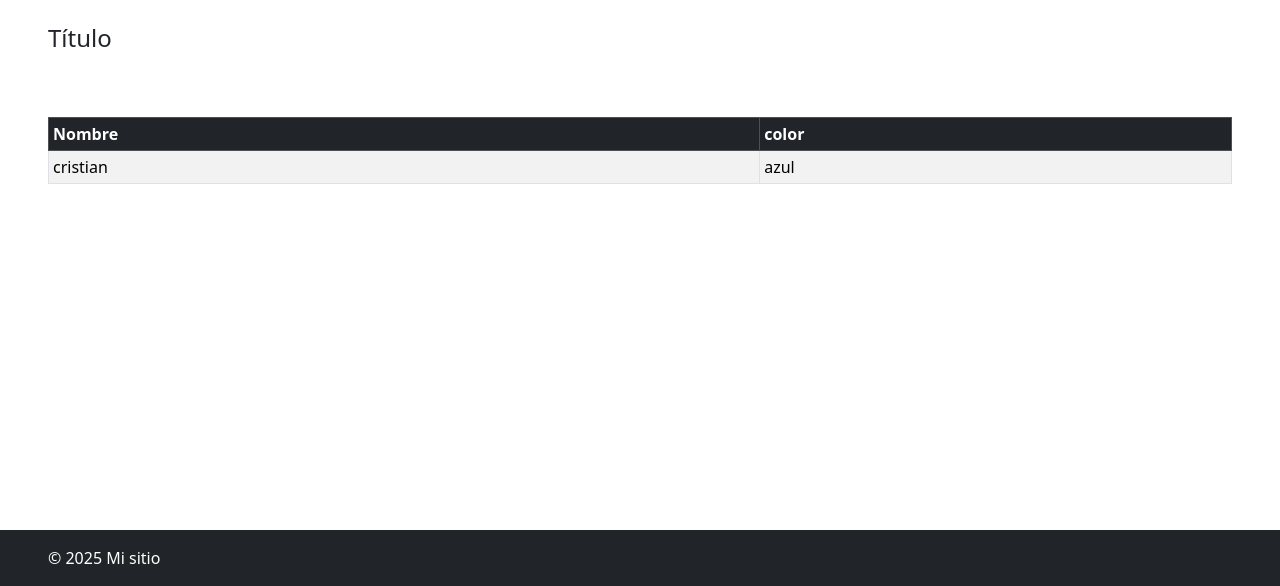
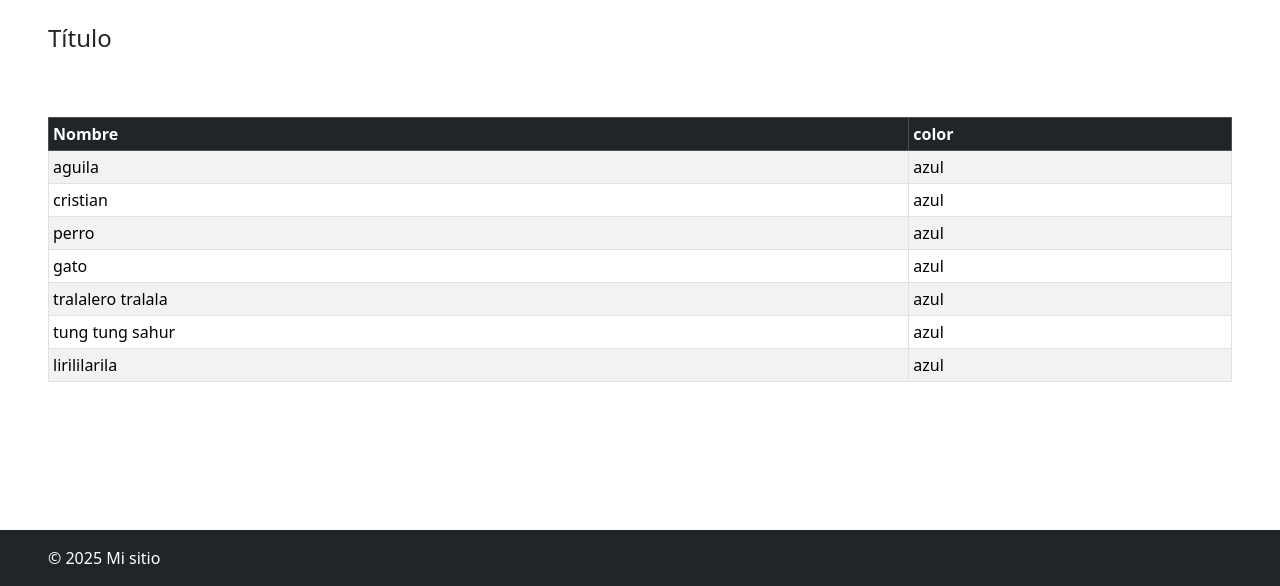
Before and after one commit to pedroHackerNoob/flask, a Flask app: page /animals in a window 1280 px wide. Shown: the part 214-800 px from the top of the page. Run offline with Flask 3, Linux system fonts and the light colour scheme; some libraries are stand-ins or nearby versions.

Commit message:
brain added

```diff
--- a/app.py
+++ b/app.py
@@ -1,7 +1,9 @@
 #importa de un paquete llamado flask, una clase llamada Flask
 from flask import Flask, render_template
 
-#Estamos creando un objeto a partir del constructor de la clase
+from ent.animal import Animal
+from ent.brainrot import BrainRot
+
 app = Flask(__name__)
 
 @app.route('/')
@@ -10,7 +12,7 @@ def index():
 
 @app.route('/animals')
 def animals():
-    return render_template('animals.html')
+    return render_template('animals.html', animals = Animal.get(), brains = BrainRot.get() )
 
 if __name__ == '__main__':
     app.run()
--- a/templates/ent/animal.py
+++ b/ent/animal.py
@@ -7,6 +7,8 @@ class Animal:
     def get(cls):
         animals = [
             cls("aguila","blanco"),
-            cls("cristian","azul")
+            cls("cristian","azul"),
+            cls("perro","rojo"),
+            cls("gato","gris")
         ]
         return animals
--- /dev/null
+++ b/ent/brainrot.py
@@ -0,0 +1,12 @@
+class BrainRot:
+    def __init__(self, name, description):
+        self.name = name
+        self.description = description
+    @classmethod
+    def get(cls):
+        brainrots = [
+            cls("tralalero tralala","gold"),
+            cls("tung tung sahur","gold"),
+            cls("lirililarila","gold")
+        ]
+        return brainrots
--- a/templates/animals.html
+++ b/templates/animals.html
@@ -34,10 +34,20 @@
                     </tr>
                   </thead>
                   <tbody>
+                  {% for animal in animals %}
                     <tr>
-                        <td>cristian</td>
+                        <td>{{ animal.name }}</td>
                         <td>azul</td>
                     </tr>
+                  {% else %}
+                  {% endfor %}
+                  {% for brain in brains %}
+                    <tr>
+                        <td>{{ brain.name }}</td>
+                        <td>azul</td>
+                    </tr>
+                  {% else %}
+                  {% endfor %}
                   </tbody>
               </table>
           </div>
```
